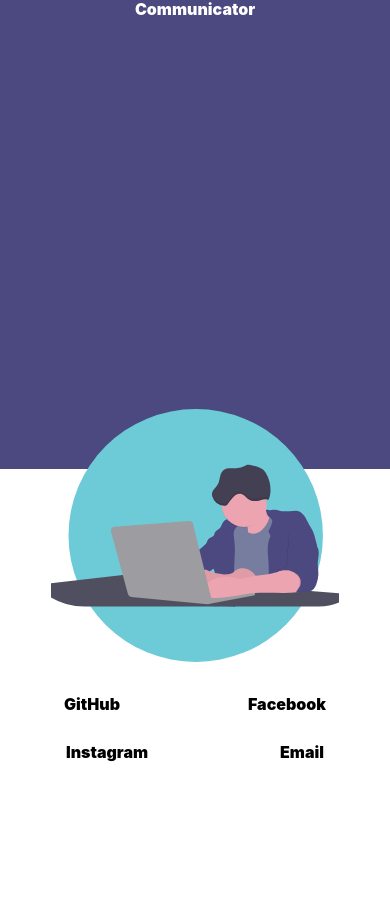
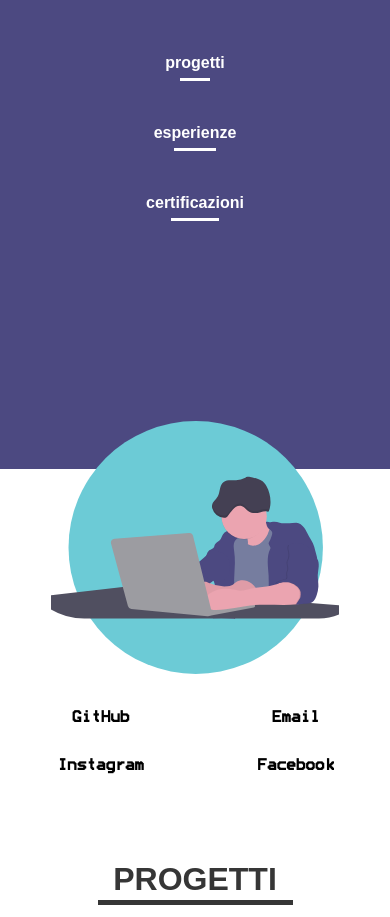
Before and after one commit to alessandropolverino/alessandropolverino.github.io, a plain HTML site: page index.html in a window 390 px wide. Shown: the part 279-1196 px from the top of the page. Before the commit the page ends 1127 px from the top, so only its background shows below. Drawn offline with nearby package versions, Linux system fonts and the light colour scheme; files whose address does not match are found by name.

Commit message:
adjusted fluidity

```diff
--- a/css/index.css
+++ b/css/index.css
@@ -4,7 +4,7 @@
 }
 html,
 body {
-  font-family: proxima-nova, sans-serif;
+  font-family: proxima-nova, sans-serif !important;
   font-style: normal;
   font-weight: 900 !important;
   color: white !important;
@@ -41,10 +41,15 @@ header {
   padding-top: 78px;
 }
 
+#myname {
+  font-size: 3rem !important;
+}
+
 .v-sliding-text {
   display: block;
   left: 0;
   right: 0;
+  font-size: 1.1rem;
 }
 
 .social-links {
@@ -52,11 +57,27 @@ header {
   display: flex;
   justify-content: space-around;
   list-style: none;
+  font-family: modeseven;
 }
 
 .social-link > a {
   text-decoration: none;
   color: black;
+}
+
+#progetti-title {
+  font-size: 2rem;
+  font-weight: 900;
+  margin: auto;
+}
+
+#progetti-title::after {
+  content: ""; /* This is necessary for the pseudo element to work. */
+  display: block; /* This will put the pseudo element on its own line. */
+  margin: 0 auto; /* This will center the border. */
+  width: 50%; /* Change this to whatever width you want. */
+  padding-top: 3px; /* This creates some space between the element and the border. */
+  border-bottom: 5px solid #363636; /* This creates the border. Replace black with whatever color you want. */
 }
 
 @media (min-width: 1025px) {
@@ -83,6 +104,7 @@ header {
     padding-top: 3px; /* This creates some space between the element and the border. */
     border-bottom: 3px solid white; /* This creates the border. Replace black with whatever color you want. */
   }
+
   #coding-container {
     height: 10vw;
     position: relative;
@@ -97,6 +119,10 @@ header {
     left: 0;
     top: -80px;
   }
+
+  #progetti-container {
+    margin-top: 10vh;
+  }
 }
 
 @media (max-width: 1024px) {
@@ -104,6 +130,23 @@ header {
     display: none !important;
   }
 
+  .nav-links {
+    height: 25vh;
+    display: flex;
+    flex-direction: column;
+    align-items: center;
+    justify-content: space-around;
+  }
+
+  .nav-link::after {
+    content: ""; /* This is necessary for the pseudo element to work. */
+    display: block; /* This will put the pseudo element on its own line. */
+    margin: 0 auto; /* This will center the border. */
+    width: 50%; /* Change this to whatever width you want. */
+    padding-top: 3px; /* This creates some space between the element and the border. */
+    border-bottom: 3px solid white; /* This creates the border. Replace black with whatever color you want. */
+  }
+
   #coding-container {
     position: relative;
     top: -60px;
--- a/index.html
+++ b/index.html
@@ -76,6 +76,7 @@
             <h1
               class="title has-text-white has-text-centered"
               style="font-size: 60px; font-weight: 900;"
+              id="myname"
             >
               Hi, I'm Alessandro
             </h1>
@@ -84,11 +85,18 @@
                 <span class="v-sliding-text"></span>
               </div>
             </div>
+
+            <nav class="is-shown-mobile" style="margin-top: 10vh;">
+              <ul class="nav-links">
+                <li class="nav-link">progetti</li>
+                <li class="nav-link">esperienze</li>
+                <li class="nav-link">certificazioni</li>
+              </ul>
+            </nav>
           </div>
         </div>
       </div>
-    </main>
-    <div class="columns is-vcentered is-shown-desktop" id="coding-container">
+      <div class="columns is-vcentered is-hidden-mobile" id="coding-container">
         <div class="column coding-column">
           <ul class="social-links">
             <li class="social-link">
@@ -130,7 +138,7 @@
         </div>
       </div>
 
-    <div class="columns is-vcentered is-shown-mobile" id="coding-container">
+      <div class="columns is-vcentered is-hidden-tablet" id="coding-container">
         <div
           class="column is-a-third has-text-centered coding-column"
           id="coding-svg-column"
@@ -145,11 +153,9 @@
               >
             </li>
             <li class="social-link">
-            <a
-              href="https://www.facebook.com/alessandro.polverino.77"
-              target="_blank"
-              >Facebook</a
-            >
+              <a href="mailto:alessandropolverino01@gmail.com" target="_blank">
+                Email
+              </a>
             </li>
           </ul>
         </div>
@@ -164,14 +170,20 @@
               </a>
             </li>
             <li class="social-link">
-            <a href="mailto:alessandropolverino01@gmail.com" target="_blank">
-              Email
-            </a>
+              <a
+                href="https://www.facebook.com/alessandro.polverino.77"
+                target="_blank"
+                >Facebook</a
+              >
             </li>
           </ul>
         </div>
       </div>
-
+      <div id="app">
+        <progetti></progetti>
+      </div>
+    </main>
+    <script src="https://cdn.jsdelivr.net/npm/vue/dist/vue.js"></script>
     <script src="https://cdnjs.cloudflare.com/ajax/libs/popmotion/8.7.1/popmotion.global.min.js"></script>
     <script src="js/text-slider.js"></script>
     <script src="js/index.js"></script>
--- a/js/index.js
+++ b/js/index.js
@@ -0,0 +1,18 @@
+Vue.component("progetti", {
+  template: `
+      <div id="progetti-container">
+        <div class="columns is-centered">
+            <div class="column is-narrow has-text-centered">
+                <h1 class="title" id="progetti-title">PROGETTI</h1>
+            </div>
+        </div>
+      </div>
+      `,
+  data() {
+    return {};
+  }
+});
+
+var app = new Vue({
+  el: "#app"
+});
```
Lines whose indentation alone changed are shown as unchanged.
